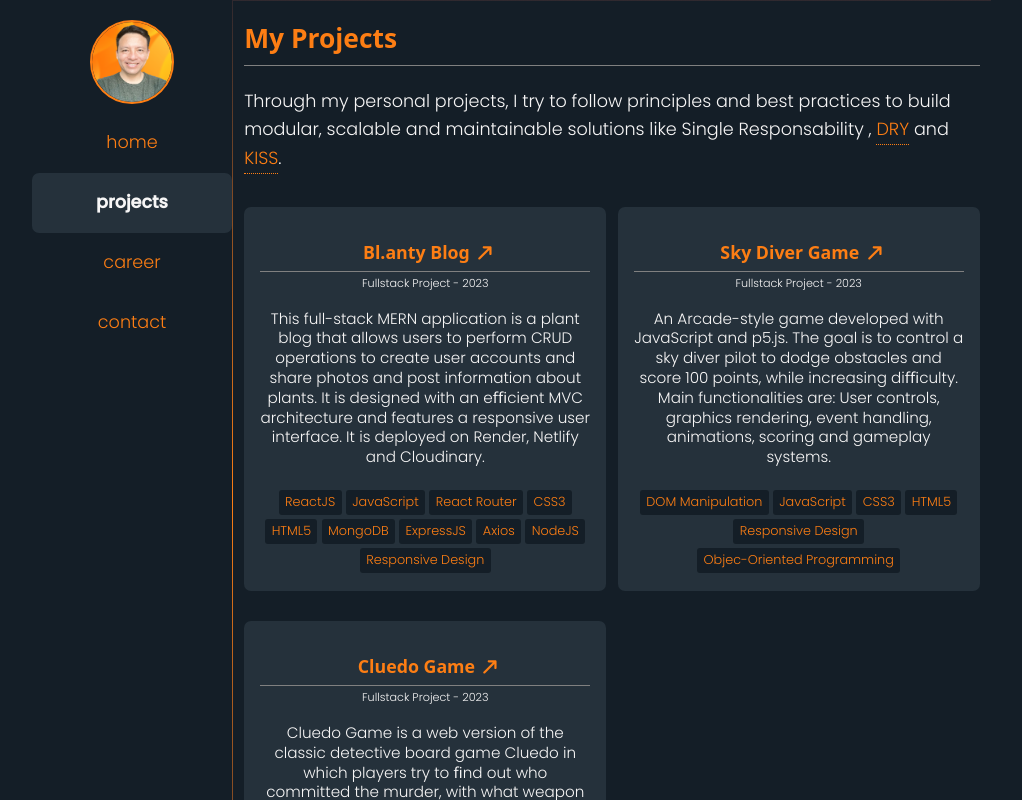
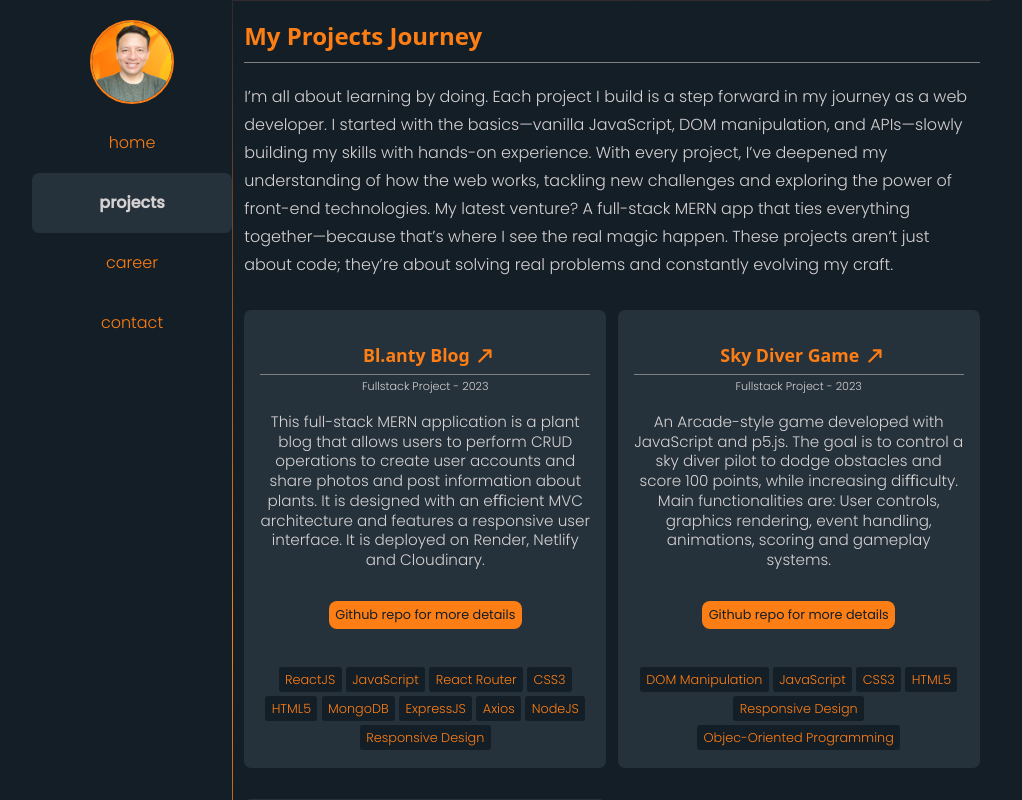
Before and after one commit to juaneugenio/myportfolioweb, a React (Vite) app: page /projects in a window 1280 px wide. Shown: the top 800 px of the page, without its empty margins (128-1150 px from the left). Built offline with nearby package versions, Linux system fonts and the light colour scheme; no server answers.

Commit message:
Added github links to every project. Did some css tunning to the projects page.

```diff
--- a/src/App.css
+++ b/src/App.css
@@ -3,7 +3,7 @@
 	/* --bg-color: #30292f; */
 	--bg-color: #141e27;
 	/* --txt-color: #daddd8; */
-	--txt-color: #f7f6f6;
+	--txt-color: #d5d1d1;
 
 	/* --head-color: #f0a202; */
 	--head-color: #fd7e14;
@@ -17,7 +17,8 @@ body {
 	padding: 0;
 	background-color: var(--bg-color);
 	color: var(--txt-color);
-	font-size: clamp(1rem, 0.455vw + 0.886rem, 1.1rem);
+	font-size: 1rem;
+	font-size: clamp(0.8rem, 0.455vw + 0.886rem, 1rem);
 	line-height: clamp(1.3rem, 0.818vw + 1.095rem, 1.75rem);
 	font-weight: 300;
 	font-family: Poppins, -apple-system, BlinkMacSystemFont, "Segoe UI", Roboto, Oxygen, Ubuntu, Cantarell, "Open Sans",
@@ -154,6 +155,25 @@ strong {
 	font-size: 0.8rem;
 	margin: 0.13rem;
 }
+.github-link {
+	display: inline-block;
+	background-color: var(--head-color);
+	color: var(--bg-color);
+	padding: 0.3em 0.5em;
+	text-decoration: none;
+	border-radius: 0.5rem;
+	font-size: 0.8rem;
+	font-weight: 400;
+	margin: 1rem 0;
+	transition: transform 0.2s ease;
+}
+
+.github-link:hover {
+	transform: scale(1.1);
+	background-color: var(--bg-color);
+	color: var(--head-color);
+	border: 1px solid var(--head-color);
+}
 
 /* ------CONTACT PAGE-------- */
 .contact-container {
--- a/src/data.json
+++ b/src/data.json
@@ -32,6 +32,7 @@
 				"year": "2023",
 				"devs": ["eugenio"],
 				"url": "https://blanty.netlify.app/",
+				"githubUrl": "https://github.com/juaneugenio/plant-bloggin-app",
 				"description": "This full-stack MERN application is a plant blog that allows users to perform CRUD operations to create user accounts and share photos and post information about plants. It is designed with an eﬃcient MVC architecture and features a responsive user interface. It is deployed on Render, Netlify and Cloudinary.",
 				"techs": [
 					"ReactJS",
@@ -54,6 +55,7 @@
 				"year": "2023",
 				"devs": ["eugenio"],
 				"url": "https://juaneugenio.github.io/Infinite-Skydiver-Game/",
+				"githubUrl": "https://github.com/juaneugenio/Infinite-Skydiver-Game",
 				"description": "An Arcade-style game developed with JavaScript and p5.js. The goal is to control a sky diver pilot to dodge obstacles and score 100 points, while increasing diﬃculty. Main functionalities are: User controls, graphics rendering, event handling, animations, scoring and gameplay systems.",
 				"techs": ["DOM Manipulation", "JavaScript", "CSS3", "HTML5", "Responsive Design", "Objec-Oriented Programming"]
 			},
@@ -65,6 +67,7 @@
 				"year": "2023",
 				"devs": ["eugenio"],
 				"url": "https://cluedojs-play.netlify.app/",
+				"githubUrl": "https://github.com/juaneugenio/cluedo-Game-js",
 				"description": "Cluedo Game is a web version of the classic detective board game Cluedo in which players try to ﬁnd out who committed the murder, with what weapon and in which room. The game implements a responsive single-page application with an intuitive and eﬀective user interface.",
 				"techs": ["DOM Manipulation", "JavaScript", "CSS3", "HTML5", "Responsive Design", "Objec-Oriented Programming"]
 			}
--- a/src/pages/Projects.jsx
+++ b/src/pages/Projects.jsx
@@ -1,5 +1,6 @@
 /** @format */
 import data from "../data.json";
+import { color } from "framer-motion";
 import { motion } from "framer-motion";
 import PropTypes from "prop-types";
 import { ImArrowUpRight2 } from "react-icons/im";
@@ -15,8 +16,8 @@ const Projects = ({ variants }) => {
 			transition={{ ease: "linear", duration: 0.5, x: { duration: 1 } }}
 		>
 			<section>
-				<h2>My Projects</h2>
-				<p>
+				<h2>My Projects Journey</h2>
+				{/* <p>
 					Through my personal projects, I try to follow principles and best practices to build modular, scalable and
 					maintainable solutions like Single Responsability ,{" "}
 					<span className="tooltip">
@@ -27,6 +28,14 @@ const Projects = ({ variants }) => {
 						KISS<span className="tooltiptext">Keep It Simple, Silly</span>
 					</span>
 					.
+				</p> */}
+				<p>
+					I’m all about learning by doing. Each project I build is a step forward in my journey as a web developer. I
+					started with the basics—vanilla JavaScript, DOM manipulation, and APIs—slowly building my skills with hands-on
+					experience. With every project, I’ve deepened my understanding of how the web works, tackling new challenges
+					and exploring the power of front-end technologies. My latest venture? A full-stack MERN app that ties
+					everything together—because that’s where I see the real magic happen. These projects aren’t just about code;
+					they’re about solving real problems and constantly evolving my craft.
 				</p>
 			</section>
 			<section className="projects-section-container">
@@ -50,6 +59,9 @@ const Projects = ({ variants }) => {
 								{proj.type} Project - {proj.year}
 							</p>
 							<p className="proj-description">{proj.description}</p>
+							<a href={proj.githubUrl} target="_blank" className="github-link">
+								Github repo for more details
+							</a>
 							<div>
 								{proj.techs.map((tech) => (
 									<span className="tag" key={tech}>
```
